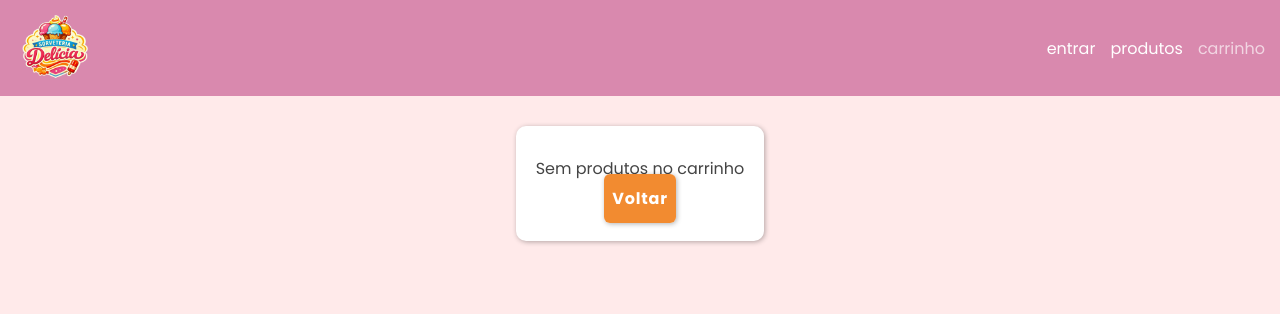
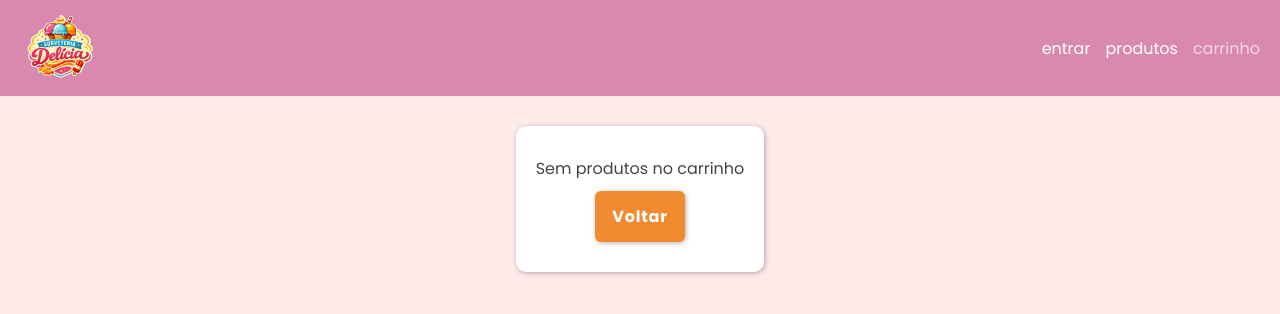
Before and after one commit to ericSilvaP/simple-ice-cream-parlor-system, a Django app: page /carrinho/ in a window 1280 px wide. Shown: the top 314 px of the page. Run offline with Django 5.2, Linux system fonts and the light colour scheme; some libraries are stand-ins or nearby versions.

Commit message:
style: cart and order spacing adjusts

```diff
--- a/products/static/products/css/style.css
+++ b/products/static/products/css/style.css
@@ -44,7 +44,7 @@ header {
   display: flex;
   align-items: center;
   justify-content: space-between;
-  padding: 0.8rem 1.5rem;
+  padding: 0.8rem 2rem;
 }
 
 li {
@@ -277,6 +277,12 @@ img {
   color: var(--color-02);
 }
 
+.back-button-container {
+  display: flex;
+  flex-direction: column;
+  gap: 1rem;
+}
+
 /* CART PRODUCT CARD */
 .cart-product {
   display: flex;
@@ -334,7 +340,7 @@ img {
   display: flex;
   flex-direction: column;
   align-items: center;
-  gap: var(--spacing-gutter-medium);
+  gap: var(--spacing-gutter-light);
 }
 
 /* ORDER-CARD */
```
